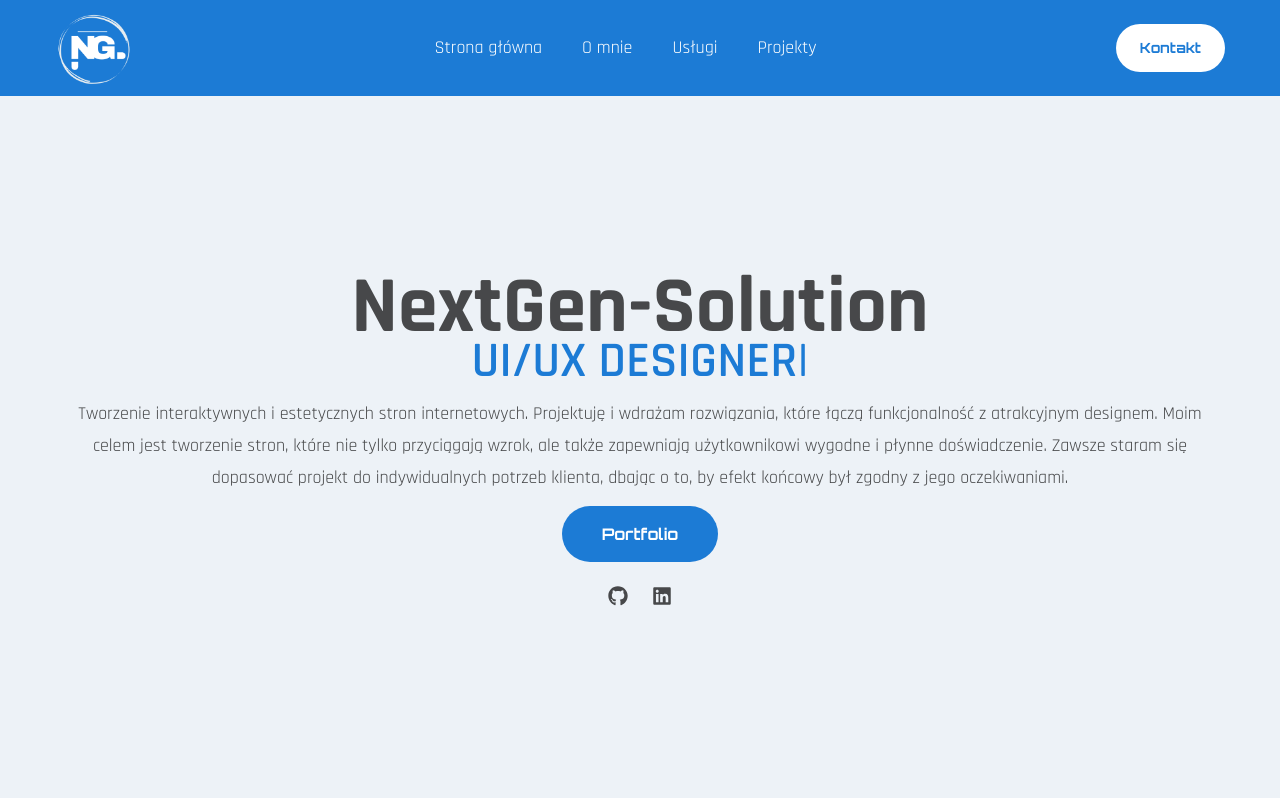
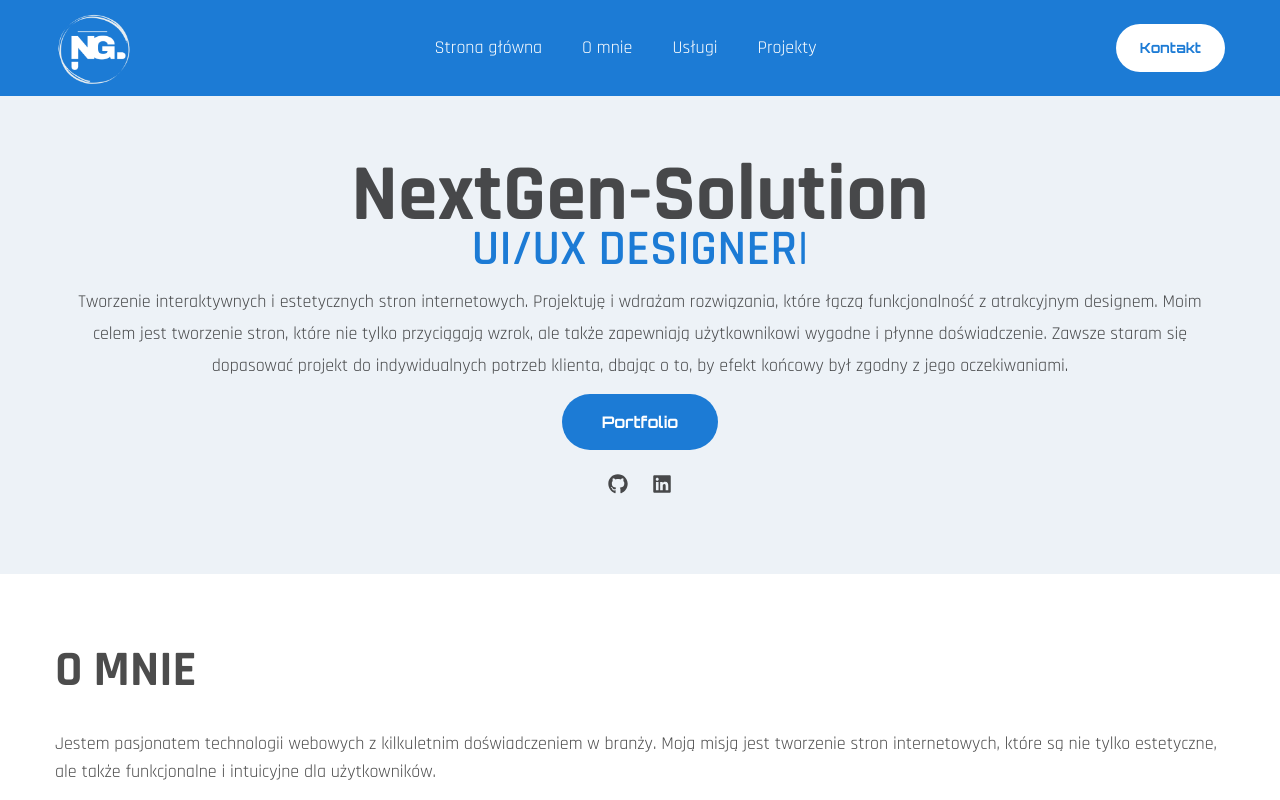
Before and after one commit to KamilJustynski/Portfolio, a React (Create React App) app: page / in a window 1280 px wide. Shown: the top 800 px of the page. Built offline with nearby package versions, Linux system fonts and the light colour scheme; a web font is replaced by a local one.

Commit message:
fix padd in banner and deleted a in worktile

```diff
--- a/src/components/Banner.tsx
+++ b/src/components/Banner.tsx
@@ -7,7 +7,7 @@ import { GITHUB_LINK, LINKEDIN_LINK } from "../helpers";
 
 export const Banner = () => {
   return (
-    <section id="home" className="h-auto py-48 overflow-hidden bg-[#EDF2F7]">
+    <section id="home" className="h-auto py-20 overflow-hidden bg-[#EDF2F7]">
       <div className="container mx-auto h-full flex justify-center items-center">
         <div className="flex flex-col gap-y-8 text-center lg:text-left">
           <div className="flex-1">
--- a/src/components/tiles/WorkTile.tsx
+++ b/src/components/tiles/WorkTile.tsx
@@ -31,11 +31,11 @@ export const WorkTile: React.FC<WorkTileScheme> = ({
       className="max-w-sm border-box rounded-2xl group bg-[#DFEBF6]"
     >
       <div className="p-5 text-center">
-        <a>
+
           <h5 className="mb-2 text-2xl font-bold font-primary tracking-tight text-[#1C7BD5]">
             {title}
           </h5>
-        </a>
+
         <img
           className="rounded-lg group-hover:scale-105 duration-300 mx-auto mt-5 mb-5"
           src={image}
```
